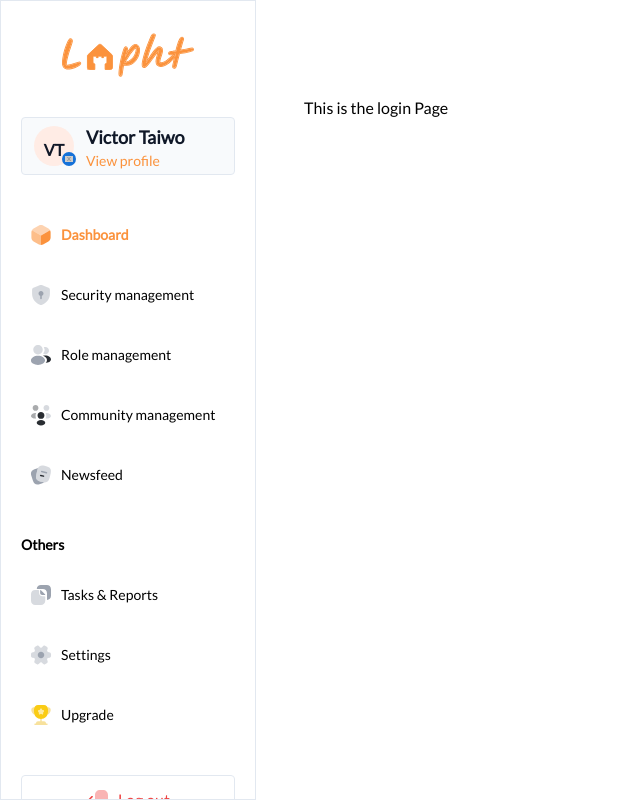
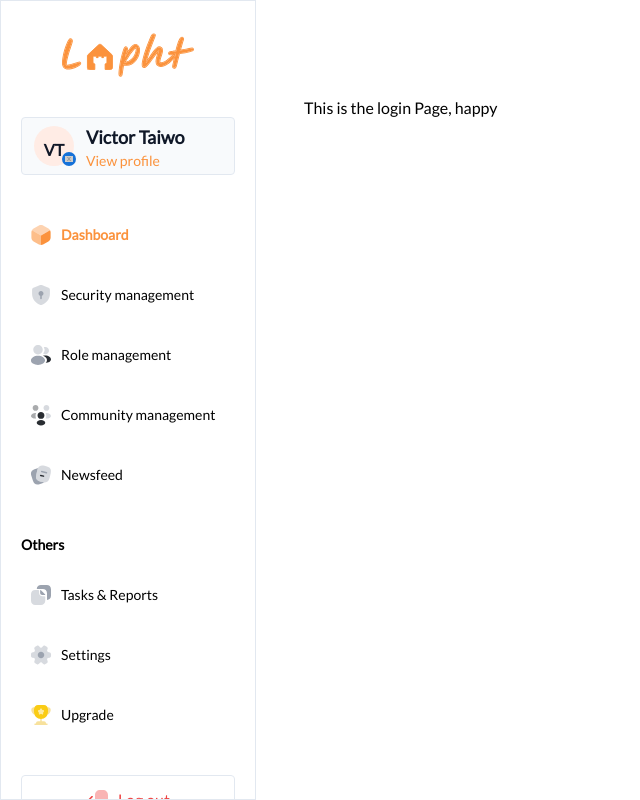
Before and after one commit to Smallz97/lopht-app-staging, a Next.js app: page /login in a window 1280 px wide. Shown: the whole page, without its empty margins (0-640 px from the left). Built offline with nearby package versions, Linux system fonts and the light colour scheme.

Commit message:
checking for breaking changes

```diff
--- a/app/(public)/(authentication-pages)/login/page.tsx
+++ b/app/(public)/(authentication-pages)/login/page.tsx
@@ -1,5 +1,5 @@
 export default function LogIn() {
     return (
-        <>This is the login Page</>
+        <>This is the login Page, happy</>
     )
 }
```
